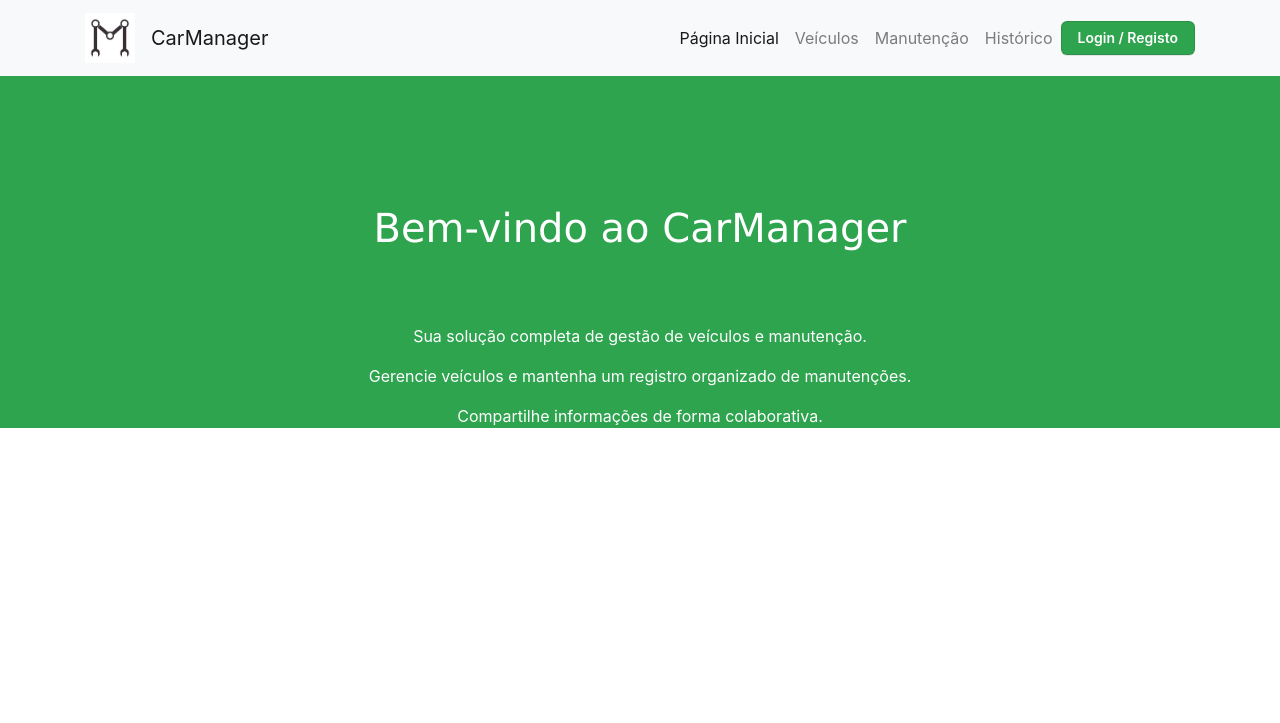
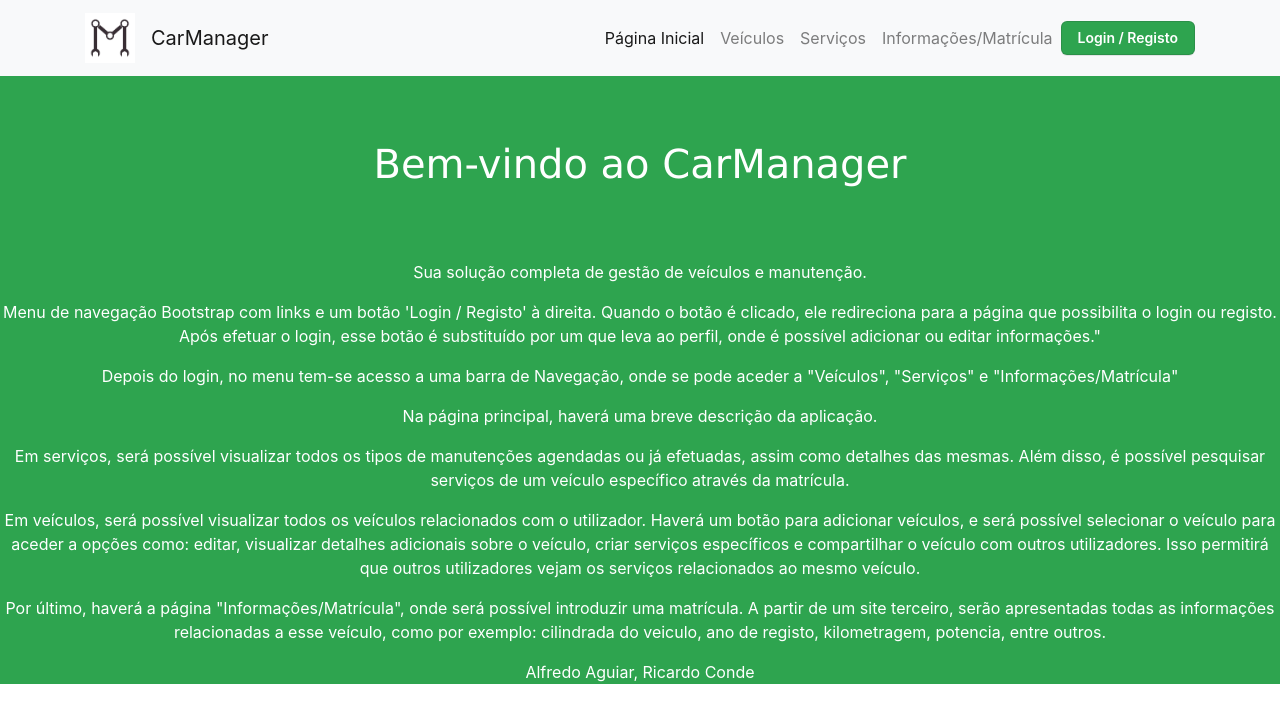
Before and after one commit to AlfredoAguiar/SIR, a PHP site: page / in a window 1280 px wide. Shown: the top 723 px of the page. Run offline with PHP 8.4, Linux system fonts and the light colour scheme; some libraries are stand-ins or nearby versions.

Commit message:
Add files via upload

```diff
--- a/Trabalho Pratico/index.html
+++ b/Trabalho Pratico/index.html
@@ -15,7 +15,7 @@
         <div class="container">
             <a class="navbar-brand" href="#">
                 <div class="d-flex align-items-center">
-                    <img src="logo.jpg" alt="CarManager Logo" width="50" height="50"> <!-- Adicione uma imagem ao nome da app -->
+                    <img src="logo.jpg" alt="CarManager Logo" width="50" height="50">
                     <span class="ml-3">CarManager</span>
                 </div>
             </a>
@@ -23,28 +23,22 @@
                 <span class="navbar-toggler-icon"></span>
             </button>
             <div class="collapse navbar-collapse" id="navbarNav">
-                <ul class="navbar-nav ml-auto"> <!-- Alinhar à direita -->
+                <ul class="navbar-nav ml-auto">
                     <li class="nav-item active">
-                        <a class="nav-link" href="#">Página Inicial</a>
+                        <a class="nav-link" href="index.html">Página Inicial</a>
                     </li>
                     <li class="nav-item">
                         <a class="nav-link" href="veiculos.html">Veículos</a>
                     </li>
                     <li class="nav-item">
-                        <a class="nav-link" href="#">Manutenção</a>
+                        <a class="nav-link" href="manuten.html">Serviços</a>
                     </li>
                     <li class="nav-item">
-                        <a class="nav-link" href="#">Histórico</a>
+                        <a class="nav-link" href="#">Informações/Matrícula</a>
                     </li>
                 </ul>
             </div>
-            <button class="button-3" onclick="redirectToLogin()">Login / Registo</button>
-
-            <script>
-                function redirectToLogin() {
-                    window.location.href = "login.html";
-                }
-            </script>
+            <button class="button-3" data-toggle="modal" data-target="#loginModal">Login / Registo</button>
         </div>
     </nav>
 
@@ -52,10 +46,122 @@
     <div class="background">
         <h1>Bem-vindo ao CarManager</h1>
         <p>Sua solução completa de gestão de veículos e manutenção.</p>
-        <p>Gerencie veículos e mantenha um registro organizado de manutenções.</p>
-        <p>Compartilhe informações de forma colaborativa. </p>
+        <p>Menu de navegação Bootstrap com links e um botão 'Login / Registo' à direita. Quando o botão é clicado, ele redireciona para a página que possibilita o login ou registo. Após efetuar o login, esse botão é substituído por um que leva ao perfil, onde é possível adicionar ou editar informações."</p>
+        <p>Depois do login, no menu tem-se acesso a uma barra de Navegação, onde se pode aceder a "Veículos", "Serviços" e "Informações/Matrícula"</p>
+        <p>Na página principal, haverá uma breve descrição da aplicação.</p>
+        <p>Em serviços, será possível visualizar todos os tipos de manutenções agendadas ou já efetuadas, assim como detalhes das mesmas. Além disso, é possível pesquisar serviços de um veículo específico através da matrícula. </p>
+        <p>Em veículos, será possível visualizar todos os veículos relacionados com o utilizador. Haverá um botão para adicionar veículos, e será possível selecionar o veículo para aceder a opções como: editar, visualizar detalhes adicionais sobre o veículo, criar serviços específicos e compartilhar o veículo com outros utilizadores. Isso permitirá que outros utilizadores vejam os serviços relacionados ao mesmo veículo.</p>
+        <p>Por último, haverá a página "Informações/Matrícula", onde será possível introduzir uma matrícula. A partir de um site terceiro, serão apresentadas todas as informações relacionadas a esse veículo, como por exemplo: cilindrada do veiculo, ano de registo, kilometragem, potencia, entre outros.</p>
+        <p>Alfredo Aguiar, Ricardo Conde </p>
+     </div>
+
+    <!--Login-->
+    <div class="modal fade" id="loginModal" tabindex="-1" role="dialog" aria-labelledby="loginModalLabel" aria-hidden="true">
+        <div class="modal-dialog" role="document">
+            <div class="modal-content">
+                <div class="modal-header">
+                    <h5 class="modal-title" id="loginModalLabel">Login</h5>
+                    <button type="button" class="close" data-dismiss="modal" aria-label="Close">
+                        <span aria-hidden="true">&times;</span>
+                    </button>
+                </div>
+                <div class="modal-body">
+                    <!-- Formulário Login -->
+                    <form id="loginForm" onsubmit="handleLogin(event)">
+                        <div class="form-group">
+                            <label for="username">Nome de utilizador:</label>
+                            <input type="text" class="form-control" id="username" placeholder="Insira seu nome de utilizador" required>
+                        </div>
+                        <div class="form-group">
+                            <label for="password">Palavra-passe:</label>
+                            <input type="password" class="form-control" id="password" placeholder="Insira a sua palavra-passe" required>
+                        </div>
+                        <button type="submit" class="button-3">Entrar</button>
+                    </form>
+                </div>
+                <div class="modal-footer">
+                    <p>Não tem uma conta? <a href="#" onclick="showRegistrationModal()">Regista-te aqui</a>.</p>
+                </div>
+            </div>
+        </div>
     </div>
 
+    <!--Registo-->
+    <div class="modal fade" id="registrationModal" tabindex="-1" role="dialog" aria-labelledby="registrationModalLabel" aria-hidden="true">
+        <div class="modal-dialog" role="document">
+            <div class="modal-content">
+                <div class="modal-header">
+                    <h5 class="modal-title" id="registrationModalLabel">Registo</h5>
+                    <button type="button" class="close" data-dismiss="modal" aria-label="Close">
+                        <span aria-hidden="true">&times;</span>
+                    </button>
+                </div>
+                <div class="modal-body">
+                    <!-- Formulário Registo -->
+                    <form id="registrationForm" onsubmit="handleRegistration(event)">
+                        <div class="form-row">
+                            <div class="form-group col-md-6">
+                                <label for="firstName">Nome:</label>
+                                <input type="text" class="form-control" id="firstName" placeholder="Insira seu Nome" required>
+                            </div>
+                            <div class="form-group col-md-6">
+                                <label for="lastName">Apelido:</label>
+                                <input type="text" class="form-control" id="lastName" placeholder="Insira seu Apelido" required>
+                            </div>
+                        </div>
+                        <div class="form-group">
+                            <label for="username">Nome de Utilizador:</label>
+                            <input type="text" class="form-control" id="username" placeholder="Escolha seu nome de utilizador" required>
+                        </div>
+                        <div class="form-group">
+                            <label for="email">Email:</label>
+                            <input type="email" class="form-control" id="email" placeholder="Insira seu email" required>
+                        </div>
+                        <div class="form-group">
+                            <label for="newPassword">Nova palavra-passe:</label>
+                            <input type="password" class="form-control" id="newPassword" placeholder="Escolha a sua palavra-passe" required>
+                        </div>
+                        <div class="form-group">
+                            <label for="confirmPassword">Confirmar palavra-passe:</label>
+                            <input type="password" class="form-control" id="confirmPassword" placeholder="Confirme a sua palavra-passe" required>
+                        </div>
+                        <button type="submit" class="button-3">Registar</button>
+                    </form>
+                </div>
+                <div class="modal-footer">
+                    <p>Já tem uma conta? <a href="#" onclick="showLoginModal()">Faça login aqui</a>.</p>
+                </div>
+            </div>
+        </div>
+    </div>
 
+    <script src="https://code.jquery.com/jquery-3.5.1.slim.min.js"></script>
+    <script src="https://cdn.jsdelivr.net/npm/@popperjs/core@2.10.2/dist/umd/popper.min.js"></script>
+    <script src="https://maxcdn.bootstrapcdn.com/bootstrap/4.5.2/js/bootstrap.min.js"></script>
+
+    <script>
+        function showRegistrationModal() {
+            $('#loginModal').modal('hide');
+            $('#registrationModal').modal('show');
+        }
+
+        function showLoginModal() {
+            $('#registrationModal').modal('hide');
+            $('#loginModal').modal('show');
+        }
+
+        function handleLogin(event) {
+
+            window.location.href = "pagina-inicial.html";
+
+            event.preventDefault();
+        }
+
+        function handleRegistration(event) {
+            $('#registrationModal').modal('hide');
+            $('#loginModal').modal('show');
+            event.preventDefault();
+        }
+    </script>
 </body>
 </html>
--- a/Trabalho Pratico/style.css
+++ b/Trabalho Pratico/style.css
@@ -5,7 +5,7 @@
 h1{
 text-align: center;
 color: white;
-padding-top: 10%;
+padding-top: 5%;
 padding-bottom: 5%;
 font-family: Verdana, sans-serif;
 }
```
Also changed, not shown: Trabalho Pratico/manuten.html (added, +86 -0 lines), Trabalho Pratico/veiculos.html (+4 -10 lines).
